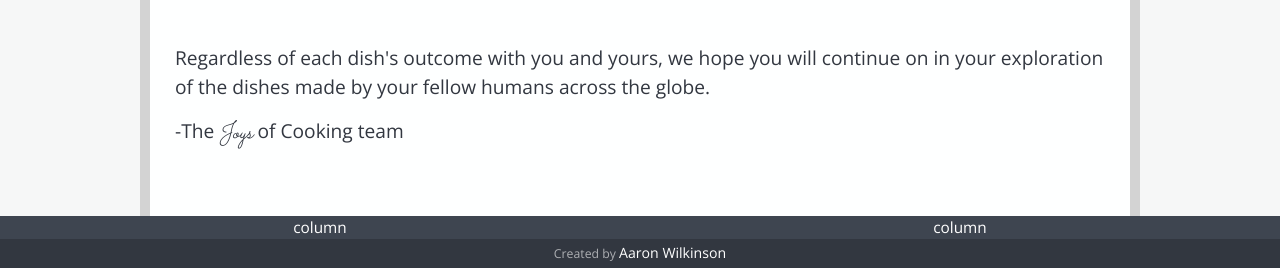
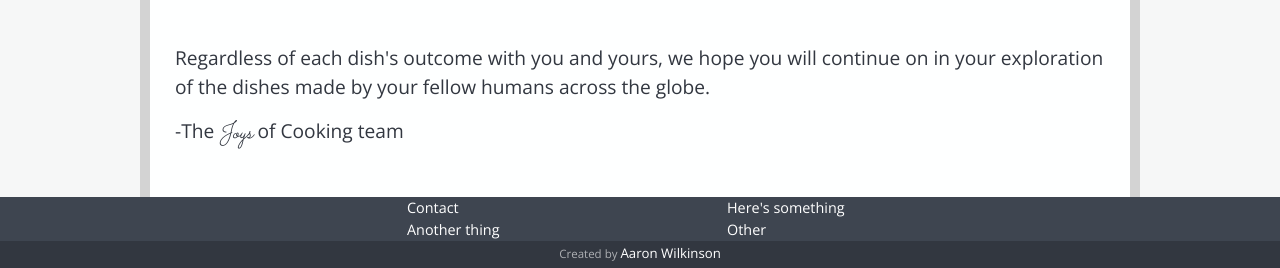
Before and after one commit to aaronkyl/digitalcrafts-tornado-exercise, a Python web app: template myapp/templates/home.html in a window 1280 px wide. Shown: the part 1304-1572 px from the top of the page. Run offline with Jinja, Linux system fonts and the light colour scheme; the template is opened without the code that fills it, so the values that code supplies are empty; some libraries are stand-ins or nearby versions.

Commit message:
formatting base.html

```diff
--- a/myapp/templates/base.html
+++ b/myapp/templates/base.html
@@ -5,7 +5,7 @@
         <meta charset="utf-8">
         <meta name="viewport" content="width=device-width, initial-scale=1.0, shrink-to-fit=no">
         <link rel="stylesheet" href="https://maxcdn.bootstrapcdn.com/bootstrap/4.0.0/css/bootstrap.min.css" integrity="sha384-Gn5384xqQ1aoWXA+058RXPxPg6fy4IWvTNh0E263XmFcJlSAwiGgFAW/dAiS6JXm" crossorigin="anonymous">
-        <link href="https://fonts.googleapis.com/css?family=IBM+Plex+Mono|Sacramento|Open+Sans|Raleway" rel="stylesheet">
+        <link href="https://fonts.googleapis.com/css?family=IBM+Plex+Mono|Sacramento|Open+Sans:300,400|Raleway" rel="stylesheet">
         <link rel="stylesheet" href="static/css/style.css" type="text/css">
     </head>
     <body class="bootstrap-override">
@@ -34,14 +34,20 @@
         </div>
         <div id="footer-main">
             <div class="container-fluid">
-                <div class="row">
-                    <div class="col-md-6">
-                        column
+                <div class="row justify-content-center">
+                    <div class="col-md-3">
+                        <ul>
+                            <li>Contact</li>
+                            <li>Another thing</li>
+                        </ul>
                     </div>
-                    <div class="col-md-6">
-                        column
+                    <div class="col-md-3">
+                        <ul>
+                            <li>Here's something</li>
+                            <li>Other</li>
+                        </ul>
                     </div>
-                    <div class="col align-middle" id="footer-bottom">
+                    <div class="col-12 align-middle" id="footer-bottom">
                         <h3>Created by <a href="http://www.aaronkwilkinson.com">Aaron Wilkinson</a></h3>
                     </div>
                 </div>
--- a/static/css/style.css
+++ b/static/css/style.css
@@ -31,8 +31,8 @@ header {
 
 .bootstrap-override .navbar-nav a {
     text-align: center;
-    padding-left: 2em;
-    padding-right: 2em;
+    /*padding-left: 2em;*/
+    /*padding-right: 2em;*/
     width: 11em;
     color: white;
     text-decoration: underline #FF3547;
@@ -190,7 +190,16 @@ https://stackoverflow.com/questions/19638151/css-opacity-affecting-sibling-image
     bottom: 0;
     background-color: #3e4550;
     color: white;
-    font-size: .8em;
+    font-size: .75em;
+    font-weight: 100;
+}
+
+#footer-main ul {
+    list-style-type: none;
+    margin: 0;
+    padding: 0;
+    padding-left: 5em;
+    text-align: left;
 }
 
 #footer-bottom {
@@ -202,12 +211,23 @@ https://stackoverflow.com/questions/19638151/css-opacity-affecting-sibling-image
 #footer-bottom h3 {
     font-size: .8em;
     margin: .5em auto;
+    font-weight: 300;
 }
 
 #footer-bottom a {
     color: white;
     text-decoration: none;
     font-size: 1.15em;
+    font-weight: 300;
+}
+
+@media only screen and (max-width: 767px) {
+    #footer-main ul {
+        list-style-type: none;
+        margin: 0;
+        padding: 0;
+        text-align: center;
+    }
 }
 
 @media only screen and (max-width: 576px) {
```
